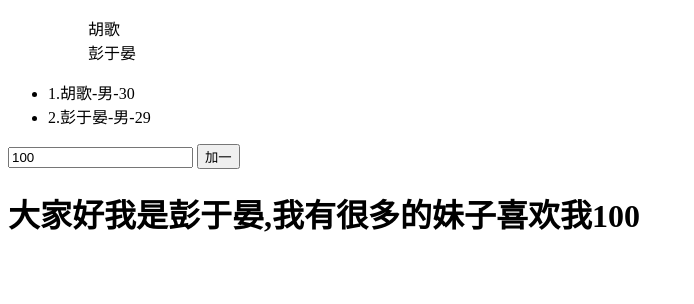
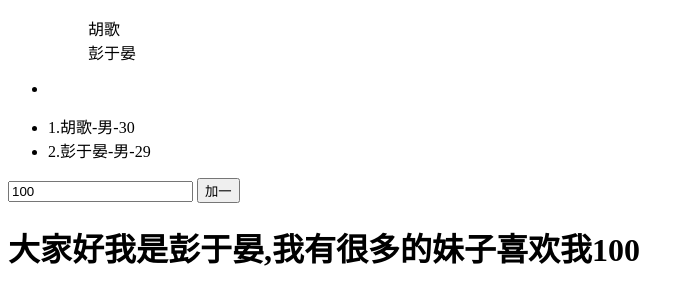
Before and after one commit to kuangjunxian11/vue-demo, a website: page vue-demo/hello.html in a window 1280 px wide. Shown: the whole page, without its empty margins (0-694 px from the left). Drawn offline with nearby package versions, Linux system fonts and the light colour scheme.

Commit message:
修改hello.html文件中的ul标签

```diff
--- a/vue-demo/hello.html
+++ b/vue-demo/hello.html
@@ -9,6 +9,9 @@
     <ol>
         <ul v-for="(user,index) in users">{{user.name}}</ul>
     </ol>
+    <ul>
+        <li></li>
+    </ul>
     <ul>
         <li v-for="(user,index) in users">{{index+1}}.{{user.name}}-{{user.gender}}-{{user.age}}</li>
     </ul>
```
